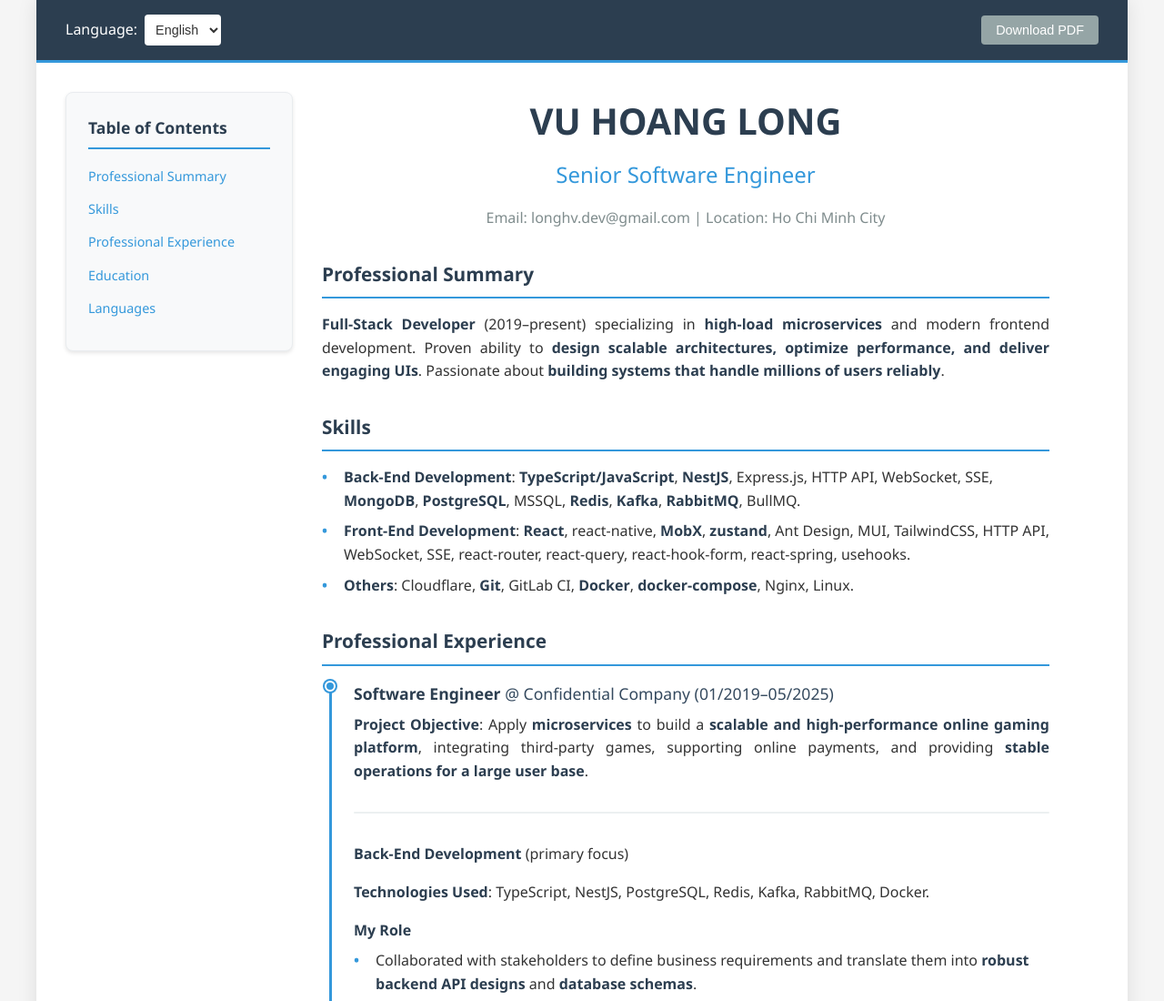
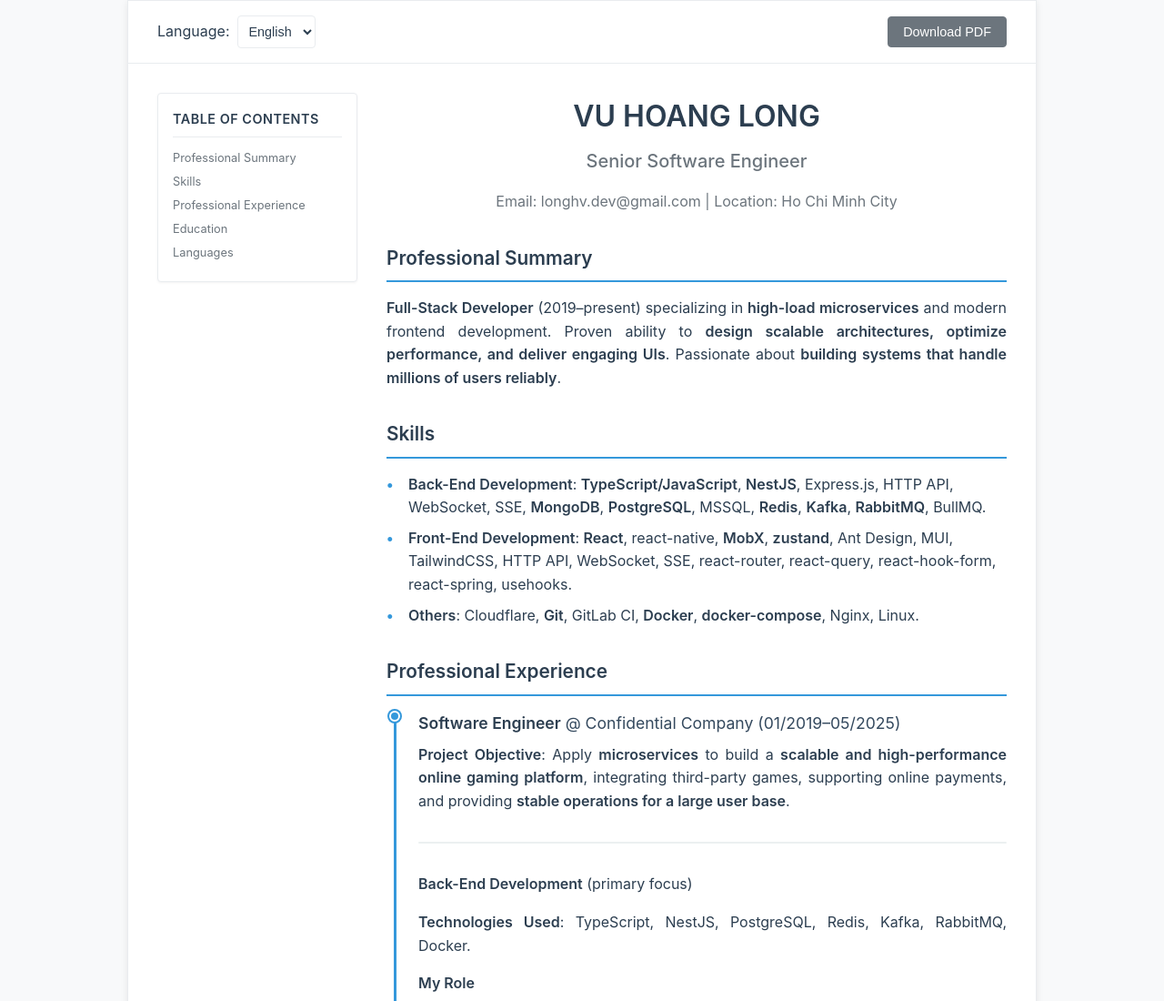
Before and after one commit to longhvx/longhvx.github.io, a plain HTML site: page index.html in a window 1280 px wide. Shown: the top 1100 px of the page at 91% size. Drawn offline with Linux system fonts and the light colour scheme.

Commit message:
style: transform theme to minimal light design with formal typography

```diff
--- a/styles/cv_styles.css
+++ b/styles/cv_styles.css
@@ -6,10 +6,10 @@
 }
 
 body {
-  font-family: "Segoe UI", Tahoma, Geneva, Verdana, sans-serif;
+  font-family: "Inter", "Segoe UI", Tahoma, Geneva, Verdana, sans-serif;
   line-height: 1.6;
-  color: #333;
-  background-color: #f5f5f5;
+  color: #2c3e50;
+  background-color: #f8f9fa;
 }
 /* Disable default h tag text styles */
 h1,
@@ -23,19 +23,20 @@ h6 {
 
 /* CV Container */
 .cv-container {
-  max-width: 1200px;
+  max-width: 1000px;
   margin: 0 auto;
-  background-color: white;
-  box-shadow: 0 0 20px rgba(0, 0, 0, 0.1);
+  background-color: #ffffff;
+  box-shadow: 0 2px 8px rgba(0, 0, 0, 0.08);
   min-height: 100vh;
+  border: 1px solid #e9ecef;
 }
 
 /* Header Controls */
 .cv-header-controls {
-  background-color: #2c3e50;
-  color: white;
+  background-color: #ffffff;
+  color: #2c3e50;
   padding: 1rem 2rem;
-  border-bottom: 3px solid #3498db;
+  border-bottom: 1px solid #e9ecef;
 }
 
 .controls-wrapper {
@@ -54,11 +55,12 @@ h6 {
 
 .language-select {
   padding: 0.5rem;
-  border: none;
+  border: 1px solid #e9ecef;
   border-radius: 4px;
-  background-color: white;
-  color: #333;
+  background-color: #ffffff;
+  color: #2c3e50;
   font-size: 0.9rem;
+  font-weight: 500;
 }
 
 .action-controls {
@@ -77,60 +79,64 @@ h6 {
 }
 
 .btn-primary {
-  background-color: #3498db;
+  background-color: #2c3e50;
   color: white;
+  border: 1px solid #2c3e50;
 }
 
 .btn-primary:hover {
-  background-color: #2980b9;
+  background-color: #34495e;
+  border-color: #34495e;
 }
 
 .btn-secondary {
-  background-color: #95a5a6;
+  background-color: #6c757d;
   color: white;
+  border: 1px solid #6c757d;
 }
 
 .btn-secondary:hover {
-  background-color: #7f8c8d;
+  background-color: #5a6268;
+  border-color: #5a6268;
 }
 
 /* SEO Content Styles */
 .seo-content {
   padding: 2rem;
-  background-color: #f8f9fa;
-  border-bottom: 2px solid #e9ecef;
+  background-color: #ffffff;
+  border-bottom: 1px solid #e9ecef;
   margin-bottom: 2rem;
 }
 
 .seo-content h1 {
   color: #2c3e50;
-  font-size: 2.5rem;
-  font-weight: 700;
+  font-size: 2rem;
+  font-weight: 600;
   margin-bottom: 0.5rem;
   text-align: center;
 }
 
 .seo-content h2 {
-  color: #3498db;
-  font-size: 1.5rem;
-  font-weight: 600;
-  margin-bottom: 2rem;
+  color: #6c757d;
+  font-size: 1.25rem;
+  font-weight: 500;
+  margin-bottom: 1.5rem;
   text-align: center;
 }
 
 .seo-content h3 {
   color: #2c3e50;
-  font-size: 1.3rem;
+  font-size: 1.1rem;
   font-weight: 600;
-  margin: 1.5rem 0 1rem 0;
-  border-bottom: 2px solid #3498db;
+  margin: 1.5rem 0 0.75rem 0;
+  border-bottom: 1px solid #e9ecef;
   padding-bottom: 0.5rem;
 }
 
 .seo-content p {
   margin-bottom: 1rem;
-  line-height: 1.7;
-  color: #555;
+  line-height: 1.6;
+  color: #495057;
 }
 
 .seo-content ul {
@@ -141,7 +147,7 @@ h6 {
 .seo-content li {
   margin-bottom: 0.5rem;
   line-height: 1.6;
-  color: #555;
+  color: #495057;
 }
 
 .seo-content strong {
@@ -173,22 +179,22 @@ h6 {
 .loading {
   text-align: center;
   padding: 2rem;
-  color: #7f8c8d;
+  color: #6c757d;
   font-style: italic;
 }
 
 /* CV Typography */
 .cv-name {
-  font-size: 2.5rem;
-  font-weight: 700;
+  font-size: 2rem;
+  font-weight: 600;
   color: #2c3e50;
   margin-bottom: 0.5rem;
   text-align: center;
 }
 
 .cv-title {
-  font-size: 1.5rem;
-  color: #3498db;
+  font-size: 1.25rem;
+  color: #6c757d;
   text-align: center;
   margin-bottom: 1rem;
   font-weight: 500;
@@ -196,7 +202,7 @@ h6 {
 
 .cv-contact {
   text-align: center;
-  color: #7f8c8d;
+  color: #6c757d;
   margin-bottom: 2rem;
   font-size: 1rem;
 }
@@ -324,23 +330,25 @@ html {
 .cv-toc {
   position: sticky;
   top: 2rem;
-  width: 250px;
+  width: 220px;
   height: fit-content;
-  background-color: #f8f9fa;
+  background-color: #ffffff;
   border: 1px solid #e9ecef;
-  border-radius: 8px;
-  padding: 1.5rem;
-  box-shadow: 0 2px 4px rgba(0, 0, 0, 0.1);
+  border-radius: 4px;
+  padding: 1rem;
+  box-shadow: 0 1px 3px rgba(0, 0, 0, 0.05);
   flex-shrink: 0;
 }
 
 .toc-title {
-  font-size: 1.1rem;
+  font-size: 0.9rem;
   font-weight: 600;
   color: #2c3e50;
-  margin-bottom: 1rem;
-  border-bottom: 2px solid #3498db;
+  margin-bottom: 0.75rem;
+  border-bottom: 1px solid #e9ecef;
   padding-bottom: 0.5rem;
+  text-transform: uppercase;
+  letter-spacing: 0.5px;
 }
 
 .toc-list {
@@ -350,22 +358,21 @@ html {
 }
 
 .toc-item {
-  margin-bottom: 0.5rem;
+  margin-bottom: 0.25rem;
 }
 
 .toc-link {
-  color: #3498db;
+  color: #6c757d;
   text-decoration: none;
-  font-size: 0.9rem;
-  transition: color 0.3s ease, padding-left 0.3s ease;
+  font-size: 0.8rem;
+  transition: color 0.2s ease;
   display: block;
-  padding: 0.25rem 0;
+  padding: 0.125rem 0;
   line-height: 1.4;
 }
 
 .toc-link:hover {
-  color: #2980b9;
-  padding-left: 0.5rem;
+  color: #2c3e50;
 }
 
 .toc-link:active {
```
